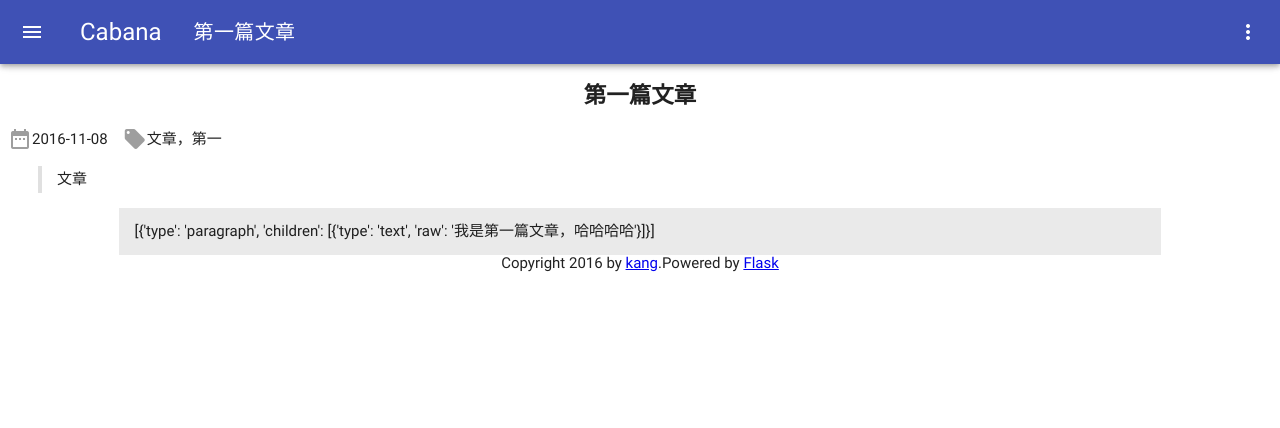
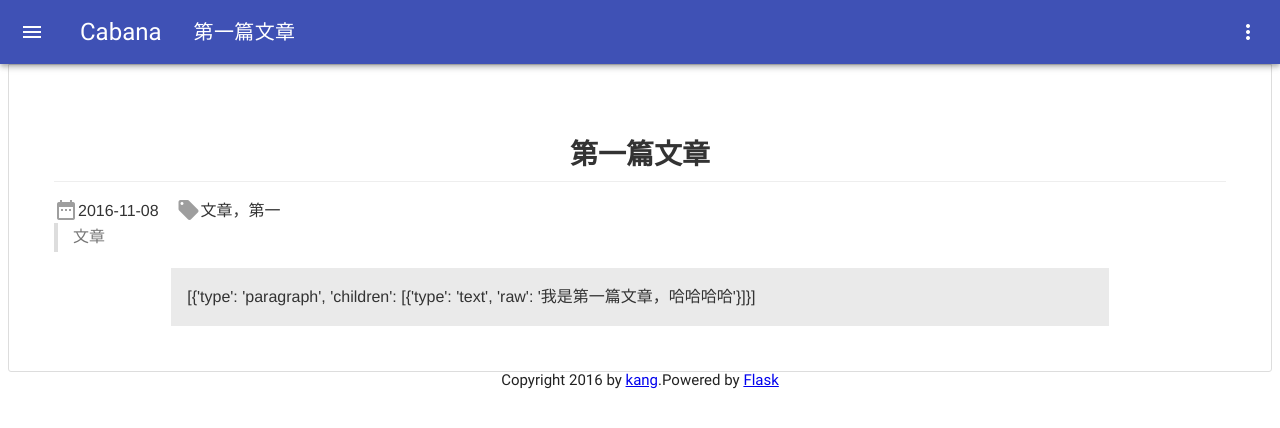
Before and after one commit to CodeIdeal/flask_blog, a Flask app: page /post/4 in a window 1280 px wide. Shown: the top 428 px of the page. Run offline with Flask 2, Linux system fonts and the light colour scheme; data comes from the database, SQL or seed files in the repository; parts of the project's set-up code (start-up, migrations or seed data) failed here and were passed over.

Commit message:
增加 markdown css完善 样式

```diff
--- /dev/null
+++ b/static/css/markdown.css
@@ -0,0 +1,223 @@
+.margin-tb-zero,
+.markdown-body ol ol,
+.markdown-body ul ol,
+.markdown-body ol ul,
+.markdown-body ul ul,
+.markdown-body ol ul ol,
+.markdown-body ul ul ol,
+.markdown-body ol ul ul,
+.markdown-body ul ul ul {
+  margin-top: 0;
+  margin-bottom: 0;
+}
+.markdown-body {
+  font-family: "Helvetica Neue", Helvetica, "Segoe UI", Arial, freesans, sans-serif, "Apple Color Emoji", "Segoe UI Emoji", "Segoe UI Symbol";
+  font-size: 16px;
+  color: #333;
+  line-height: 1.6;
+  word-wrap: break-word;
+  padding: 45px;
+  background: #fff;
+  border: 1px solid #ddd;
+  -webkit-border-radius: 0 0 3px 3px;
+  border-radius: 0 0 3px 3px;
+}
+.markdown-body > *:first-child {
+  margin-top: 0 !important;
+}
+.markdown-body > *:last-child {
+  margin-bottom: 0 !important;
+}
+.markdown-body * {
+  -webkit-box-sizing: border-box;
+  -moz-box-sizing: border-box;
+  box-sizing: border-box;
+}
+.markdown-body h1,
+.markdown-body h2,
+.markdown-body h3,
+.markdown-body h4,
+.markdown-body h5,
+.markdown-body h6 {
+  margin-top: 1em;
+  margin-bottom: 16px;
+  font-weight: bold;
+  line-height: 1.4;
+}
+.markdown-body p,
+.markdown-body blockquote,
+.markdown-body ul,
+.markdown-body ol,
+.markdown-body dl,
+.markdown-body table,
+.markdown-body pre {
+  margin-top: 0;
+  margin-bottom: 16px;
+}
+.markdown-body h1 {
+  margin: 0.67em 0;
+  padding-bottom: 0.3em;
+  font-size: 2.25em;
+  line-height: 1.2;
+  border-bottom: 1px solid #eee;
+}
+.markdown-body h2 {
+  padding-bottom: 0.3em;
+  font-size: 1.75em;
+  line-height: 1.225;
+  border-bottom: 1px solid #eee;
+}
+.markdown-body h3 {
+  font-size: 1.5em;
+  line-height: 1.43;
+}
+.markdown-body h4 {
+  font-size: 1.25em;
+}
+.markdown-body h5 {
+  font-size: 1em;
+}
+.markdown-body h6 {
+  font-size: 1em;
+  color: #777;
+}
+.markdown-body ol,
+.markdown-body ul {
+  padding-left: 2em;
+}
+.markdown-body ol ol,
+.markdown-body ul ol {
+  list-style-type: lower-roman;
+}
+.markdown-body ol ul,
+.markdown-body ul ul {
+  list-style-type: circle;
+}
+.markdown-body ol ul ul,
+.markdown-body ul ul ul {
+  list-style-type: square;
+}
+.markdown-body ol {
+  list-style-type: decimal;
+}
+.markdown-body ul {
+  list-style-type: disc;
+}
+.markdown-body blockquote {
+  margin-left: 0;
+  margin-right: 0;
+  padding: 0 15px;
+  color: #777;
+  border-left: 4px solid #ddd;
+}
+.markdown-body table {
+  display: block;
+  width: 100%;
+  overflow: auto;
+  word-break: normal;
+  word-break: keep-all;
+  border-collapse: collapse;
+  border-spacing: 0;
+}
+.markdown-body table tr {
+  background-color: #fff;
+  border-top: 1px solid #ccc;
+}
+.markdown-body table tr:nth-child(2n) {
+  background-color: #f8f8f8;
+}
+.markdown-body table th,
+.markdown-body table td {
+  padding: 6px 13px;
+  border: 1px solid #ddd;
+}
+.markdown-body pre {
+  word-wrap: normal;
+  padding: 16px;
+  overflow: auto;
+  font-size: 85%;
+  line-height: 1.45;
+  background-color: #f7f7f7;
+  -webkit-border-radius: 3px;
+  border-radius: 3px;
+}
+.markdown-body pre code {
+  display: inline;
+  max-width: initial;
+  padding: 0;
+  margin: 0;
+  overflow: initial;
+  font-size: 100%;
+  line-height: inherit;
+  word-wrap: normal;
+  white-space: pre;
+  border: 0;
+  -webkit-border-radius: 3px;
+  border-radius: 3px;
+  background-color: transparent;
+}
+.markdown-body pre code:before,
+.markdown-body pre code:after {
+  content: normal;
+}
+.markdown-body code {
+  font-family: Consolas, "Liberation Mono", Menlo, Courier, monospace;
+  padding: 0;
+  padding-top: 0.2em;
+  padding-bottom: 0.2em;
+  margin: 0;
+  font-size: 85%;
+  background-color: rgba(0,0,0,0.04);
+  -webkit-border-radius: 3px;
+  border-radius: 3px;
+}
+.markdown-body code:before,
+.markdown-body code:after {
+  letter-spacing: -0.2em;
+  content: "\00a0";
+}
+.markdown-body a {
+  color: #4078c0;
+  text-decoration: none;
+  background: transparent;
+}
+.markdown-body img {
+  max-width: 100%;
+  max-height: 100%;
+  -webkit-border-radius: 4px;
+  border-radius: 4px;
+  -webkit-box-shadow: 0 0 10px #555;
+  box-shadow: 0 0 10px #555;
+}
+.markdown-body strong {
+  font-weight: bold;
+}
+.markdown-body em {
+  font-style: italic;
+}
+.markdown-body del {
+  text-decoration: line-through;
+}
+.task-list-item {
+  list-style-type: none;
+}
+.task-list-item input {
+  font: 13px/1.4 Helvetica, arial, nimbussansl, liberationsans, freesans, clean, sans-serif, "Apple Color Emoji", "Segoe UI Emoji", "Segoe UI Symbol";
+  margin: 0 0.35em 0.25em -1.6em;
+  vertical-align: middle;
+}
+.task-list-item input[disabled] {
+  cursor: default;
+}
+.task-list-item input[type="checkbox"] {
+  -webkit-box-sizing: border-box;
+  -moz-box-sizing: border-box;
+  box-sizing: border-box;
+  padding: 0;
+}
+.task-list-item input[type="radio"] {
+  -webkit-box-sizing: border-box;
+  -moz-box-sizing: border-box;
+  box-sizing: border-box;
+  padding: 0;
+}
--- a/templates/layout.html
+++ b/templates/layout.html
@@ -8,6 +8,7 @@
     <link rel="stylesheet" type="text/css" href="{{ url_for("static",filename="./css/mdui.min.css") }}"/>
     <link rel="stylesheet" type="text/css" href="{{ url_for("static",filename="./css/pygments.css") }}"/>
     <link rel="stylesheet" type="text/css" href="{{ url_for("static",filename="./css/base.css") }}"/>
+    <link rel="stylesheet" type="text/css" href="{{ url_for("static",filename="./css/markdown.css") }}"/>
 </head>
 
 <body class="mdui-appbar-with-toolbar mdui-bottom-nav-fixed">
@@ -42,7 +43,7 @@
     </div>
 
     <div class="mdui-container-fluid">
-        <div>{% block content %}{% endblock %}</div>
+        <div class="markdown-body">{% block content %}{% endblock %}</div>
         <div class="footer">
             {% block footer %}
                 <footer>Copyright 2016 by <a href="https://github.com/kangyang1024">kang</a>.Powered by <a href="http://flask.pocoo.org/">Flask</a></footer>
```
